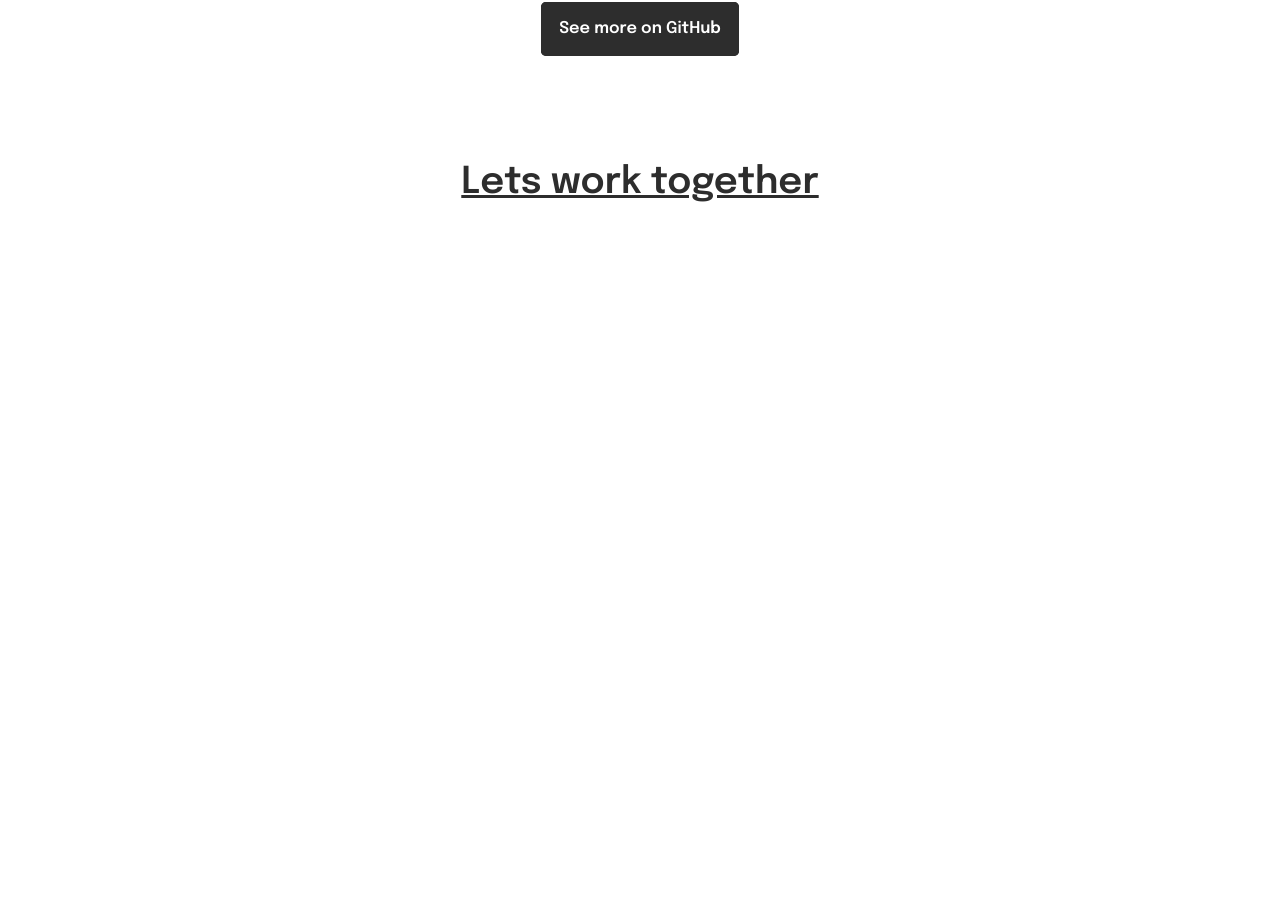
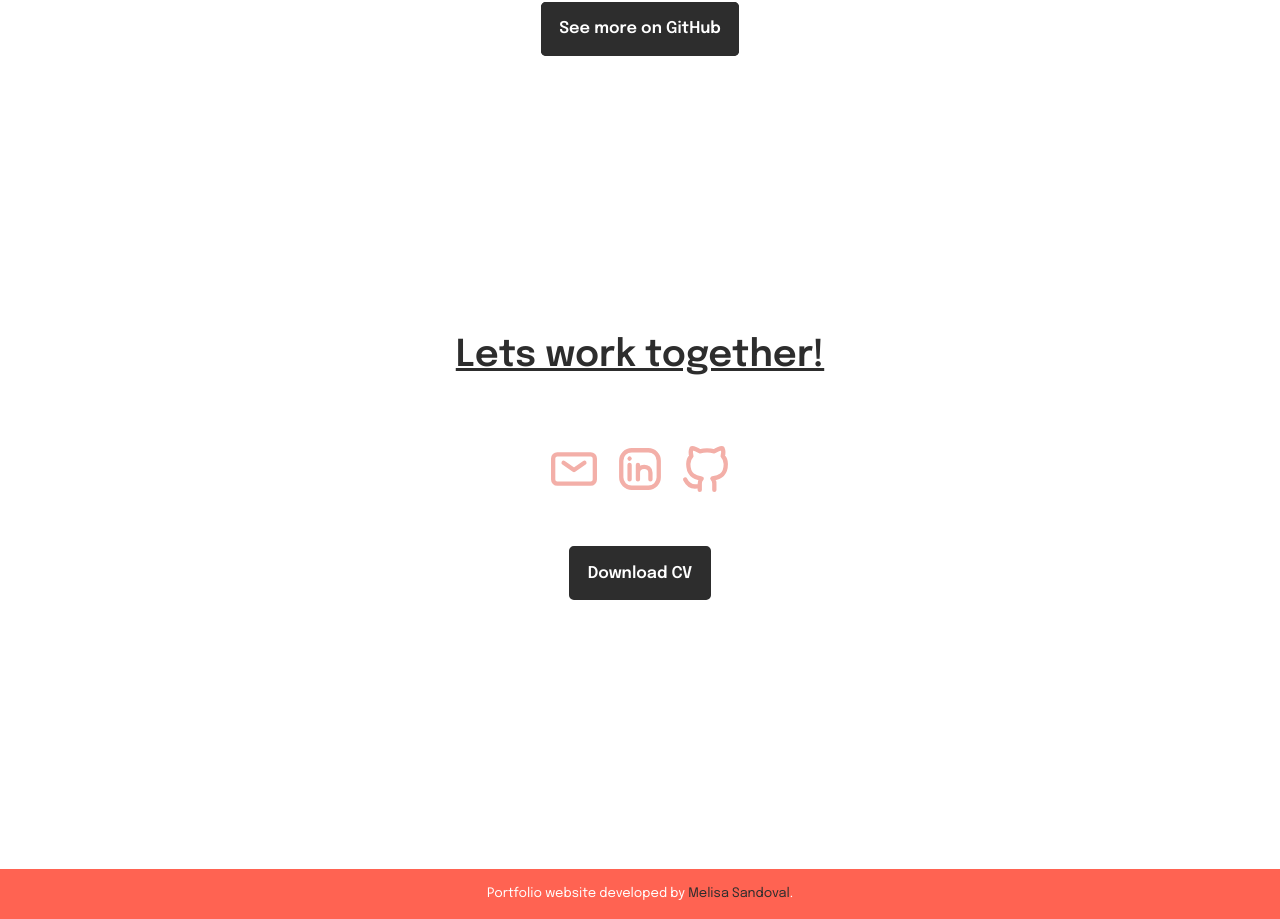
Before and after one commit to melisandoval/portfolio-vue, a Vue app: page / in a window 1280 px wide. Shown: the part 4279-5198 px from the top of the page. Before the commit the page ends 4512 px from the top, so only its background shows below. Built offline with nearby package versions, Linux system fonts and the light colour scheme.

Commit message:
add contact section

```diff
--- a/src/App.vue
+++ b/src/App.vue
@@ -3,10 +3,13 @@
   <body>
     <NavBarMobile v-if="showMobileMenu" @onMobileNavbarLinkClicked="handleCloseMobileNavbar" />
     <NavBar @onBurgerMenuClicked="handleShowMobileNavbar" />
-    <HeaderHero />
-    <AboutSection />
-    <WorkSection />
-    <ContactSection />
+    <main>
+      <HeaderHero />
+      <AboutSection />
+      <WorkSection />
+      <ContactSection />
+    </main>
+    <FooterSection />
   </body>
 </template>
 
@@ -18,6 +21,7 @@ import HeaderHero from './components/HeaderHero/HeroHeader.vue'
 import AboutSection from './components/AboutSection/AboutSection.vue'
 import WorkSection from './components/WorkSection/WorkSection.vue'
 import ContactSection from './components/ContactSection/ContactSection.vue'
+import FooterSection from './components/FooterSection/FooterSection.vue'
 
 const showMobileMenu = ref(false)
 
--- a/src/components/ContactSection/ContactSection.vue
+++ b/src/components/ContactSection/ContactSection.vue
@@ -1,13 +1,46 @@
 <template>
   <section id="contact">
-    <h2>Lets work together</h2>
+    <div class="contact-list-container">
+      <h2>Lets work together!</h2>
+      <ul>
+        <li><IconLinkEmail /></li>
+        <li><IconLinkLinkedIn /></li>
+        <li><IconLinkGitHub /></li>
+      </ul>
+      <LinkPrimary href="#" text="Download CV" />
+    </div>
   </section>
 </template>
 
-<script setup></script>
+<script setup>
+import IconLinkEmail from './components/IconLinkEmail.vue'
+import IconLinkLinkedIn from './components/IconLinkLinkedIn.vue'
+import IconLinkGitHub from './components/IconLinkGitHub.vue'
+import LinkPrimary from '../LinkPrimary.vue'
+</script>
 
 <style scoped>
+#contact {
+  min-height: 80vh;
+  text-align: center;
+  display: grid;
+  place-items: center;
+  margin-bottom: 6em;
+}
+
+.contact-list-container {
+  width: 100%;
+  display: grid;
+  place-items: center;
+}
+
 h2 {
-  text-align: center;
+  margin-bottom: 1em;
+}
+
+ul {
+  display: flex;
+  gap: 1em;
+  padding: 1em 0 2em;
 }
 </style>
--- /dev/null
+++ b/src/components/ContactSection/components/IconLinkEmail.vue
@@ -0,0 +1,37 @@
+<template>
+  <a href="mailto:melisandoval@live.com.ar" target="_blank" rel="noopener noreferrer">
+    <svg
+      width="50px"
+      height="50px"
+      stroke-width="2.06"
+      viewBox="0 0 24 24"
+      fill="none"
+      xmlns="http://www.w3.org/2000/svg"
+      color="#f3afa8"
+    >
+      <path
+        d="M7 9l5 3.5L17 9"
+        stroke="#f3afa8"
+        stroke-width="2.06"
+        stroke-linecap="round"
+        stroke-linejoin="round"
+      ></path>
+      <path
+        d="M2 17V7a2 2 0 012-2h16a2 2 0 012 2v10a2 2 0 01-2 2H4a2 2 0 01-2-2z"
+        stroke="#f3afa8"
+        stroke-width="2.06"
+      ></path>
+    </svg>
+  </a>
+</template>
+
+<script setup></script>
+
+<style scoped>
+@media screen and (min-width: 1440px) {
+  svg {
+    width: '100px';
+    height: '100px';
+  }
+}
+</style>
--- /dev/null
+++ b/src/components/ContactSection/components/IconLinkGitHub.vue
@@ -0,0 +1,25 @@
+<template>
+  <a href="https://github.com/melisandoval" target="_blank" rel="noopener noreferrer">
+    <svg
+      width="50px"
+      height="50px"
+      stroke-width="2.06"
+      viewBox="0 0 24 24"
+      fill="none"
+      xmlns="http://www.w3.org/2000/svg"
+      color="#f3afa8"
+    >
+      <path
+        d="M16 22.027v-2.87a3.37 3.37 0 00-.94-2.61c3.14-.35 6.44-1.54 6.44-7a5.44 5.44 0 00-1.5-3.75 5.07 5.07 0 00-.09-3.77s-1.18-.35-3.91 1.48a13.38 13.38 0 00-7 0c-2.73-1.83-3.91-1.48-3.91-1.48A5.07 5.07 0 005 5.797a5.44 5.44 0 00-1.5 3.78c0 5.42 3.3 6.61 6.44 7a3.37 3.37 0 00-.94 2.58v2.87M9 20.027c-3 .973-5.5 0-7-3"
+        stroke="#f3afa8"
+        stroke-width="2.06"
+        stroke-linecap="round"
+        stroke-linejoin="round"
+      ></path>
+    </svg>
+  </a>
+</template>
+
+<script setup></script>
+
+<style lang="scss" scoped></style>
--- /dev/null
+++ b/src/components/ContactSection/components/IconLinkLinkedIn.vue
@@ -0,0 +1,32 @@
+<template>
+  <a href="https://www.linkedin.com/in/melisandoval/" target="_blank" rel="noopener noreferrer">
+    <svg
+      width="50px"
+      height="50px"
+      stroke-width="2.06"
+      viewBox="0 0 24 24"
+      fill="none"
+      xmlns="http://www.w3.org/2000/svg"
+      color="#f3afa8"
+    >
+      <path
+        d="M21 8v8a5 5 0 01-5 5H8a5 5 0 01-5-5V8a5 5 0 015-5h8a5 5 0 015 5zM7 17v-7"
+        stroke="#f3afa8"
+        stroke-width="2.06"
+        stroke-linecap="round"
+        stroke-linejoin="round"
+      ></path>
+      <path
+        d="M11 17v-3.25M11 10v3.75m0 0c0-3.75 6-3.75 6 0V17M7 7.01l.01-.011"
+        stroke="#f3afa8"
+        stroke-width="2.06"
+        stroke-linecap="round"
+        stroke-linejoin="round"
+      ></path>
+    </svg>
+  </a>
+</template>
+
+<script setup></script>
+
+<style scoped></style>
--- /dev/null
+++ b/src/components/FooterSection/FooterSection.vue
@@ -0,0 +1,35 @@
+<template>
+  <div class="footer-container">
+    <footer>
+      <p>
+        Portfolio website developed by
+        <a href="https://github.com/melisandoval" target="_blank">Melisa Sandoval</a>.
+      </p>
+    </footer>
+  </div>
+</template>
+
+<script setup></script>
+
+<style scoped>
+.footer-container {
+  background-color: #ff6352;
+  text-align: center;
+  bottom: 0;
+  width: 100%;
+  height: 50px;
+}
+
+footer {
+  height: 100%;
+  width: 100%;
+  display: grid;
+  place-items: center;
+}
+
+p,
+a {
+  font-size: calc(0.5rem + 0.390625vw);
+  color: white;
+}
+</style>
--- a/vite.config.js
+++ b/vite.config.js
@@ -13,4 +13,4 @@ export default defineConfig({
   }
 })
 
-//
+//pppp
```
